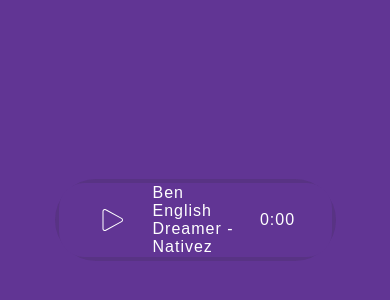
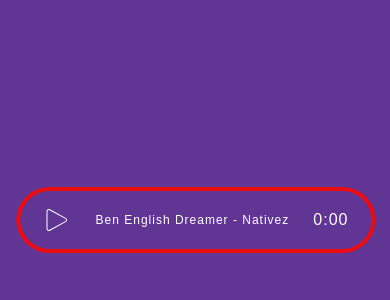
Before and after one commit to cozyCodr/audio-player, a plain HTML site: page index.html in a window 390 px wide. Shown: the part 202-502 px from the top of the page. Drawn offline with Linux system fonts and the light colour scheme.

Commit message:
made site responsive

```diff
--- a/index.html
+++ b/index.html
@@ -20,7 +20,7 @@
         <i class="fas fa-play" id="playbtn"></i>
         </div>
         <div class="info">
-        Ben English Dreamer - Nativez
+        <p id="title">Ben English Dreamer - Nativez</p>
         <div class="bar">
             <div id="progress"></div>
         </div>
--- a/main.css
+++ b/main.css
@@ -18,14 +18,14 @@ body {
 }
 
 .player {
-    width: 70%;
+    width: 640px;
     background-color: var(--bg);
-    display: grid;
-    grid-template-columns: 48px 1fr 48px;
-    grid-gap: 16px;
-    padding: 1px 30px;
+    display: flex;
+    justify-content: space-around;
+    align-items: center;
+    padding: 1px 10px;
     position: relative;
-    border-radius: 25px;
+    border-radius: 100px;
 }
 
 .control, #current {
@@ -61,14 +61,14 @@ body {
 
 .bar {
     --space: -4px;
-    background-color: #24242424;
+    background-color: #f10b0bf3;
     overflow: hidden;
     left: var(--space);
     right: var(--space);
     top: var(--space);
     bottom: var(--space);
     position: absolute;
-    border-radius: 64px;
+    border-radius: 100px;
     z-index: -2;
 }
 
@@ -79,3 +79,18 @@ body {
     transition: width 1s linear;
     height: 100%;
 }
+
+@media screen and (max-width: 475px) {
+    .player {
+        width: 90%;
+        background-color: var(--bg);
+        justify-content: space-around;
+        align-items: center;
+        padding: 1px 10px;
+        position: relative;
+    }
+
+    #title {
+        font-size: 12px;
+    }
+}
```
